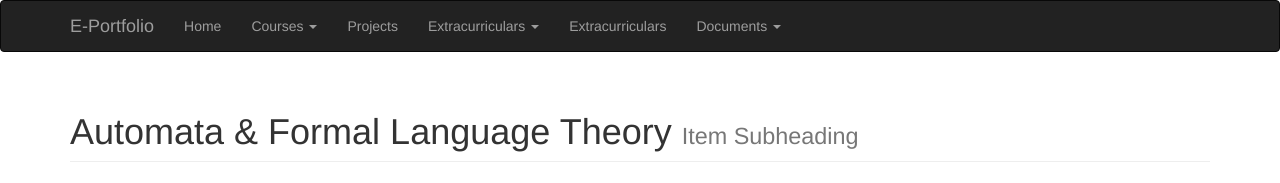
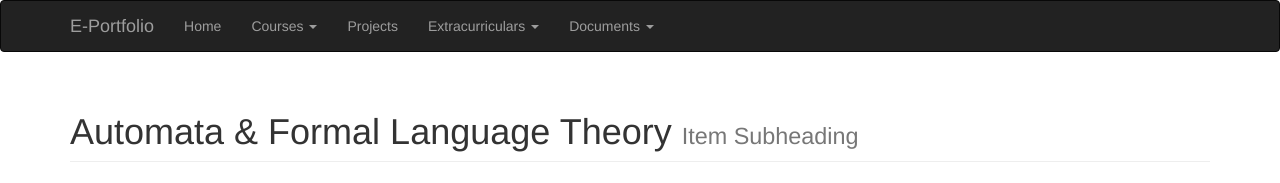
Before and after one commit to PatrickFis/E-Portfolio, a PHP site: page /courses/automata.php in a window 1280 px wide. Shown: the top 183 px of the page. Run offline with PHP 8.4, Linux system fonts and the light colour scheme; grey boxes labelled with a size stand in for pictures from a placeholder-image service; some libraries are stand-ins or nearby versions.

Commit message:
Removed extra extracurriculars button

```diff
--- a/navbar.php
+++ b/navbar.php
@@ -33,7 +33,6 @@
                 <li><a href="#">Genetics Associates</a></li>
               </ul>
           </li>
-          <li><a href="extra.php">Extracurriculars</a></li>
           <li class="dropdown">
             <a class="dropdown-toggle" data-toggle="dropdown" href="#">Documents
               <span class="caret"></a>
```
